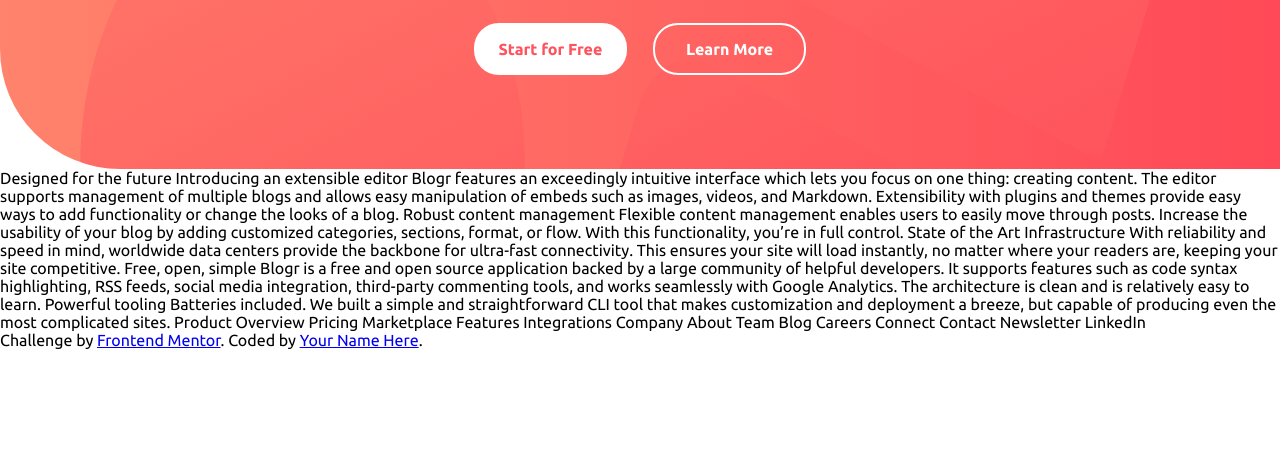
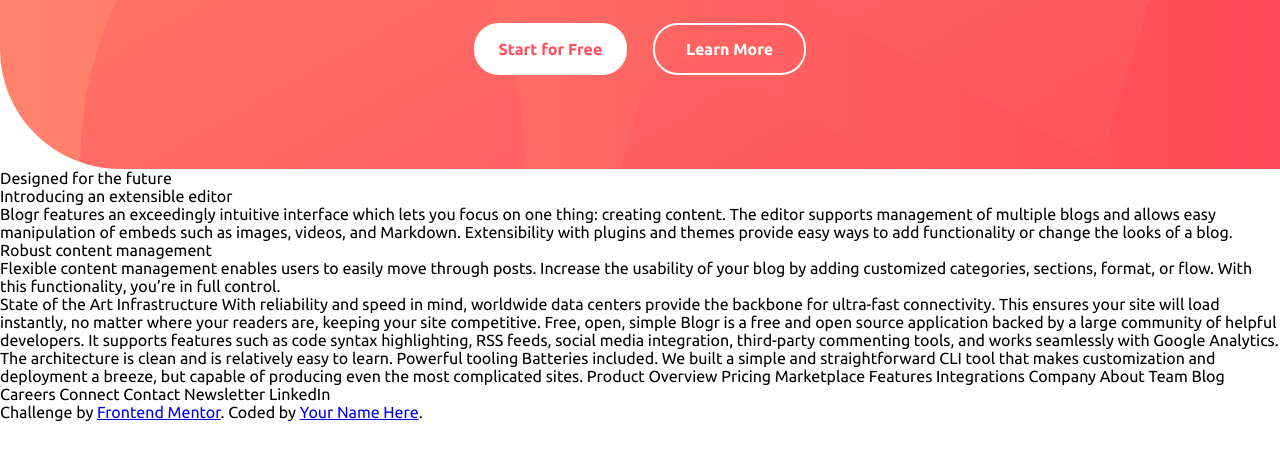
Before and after one commit to robpan38/blogr-landing-page, a plain HTML site: page index.html in a window 1280 px wide. Shown: the part 231-690 px from the top of the page. Drawn offline with Linux system fonts and the light colour scheme.

Commit message:
added some structure

```diff
--- a/index.html
+++ b/index.html
@@ -80,17 +80,36 @@
     </div>
   </header>
 
-  Designed for the future
+  <div class="editor">
+    <p class="title2">Designed for the future</p>
 
+    <div class="editorWrapper">
+      <div class="editorText">
+        <div class="editorParagraph">
+          <p clsas="editorTitle">
             Introducing an extensible editor
+          </p>
+          <p class="editorDescription">
             Blogr features an exceedingly intuitive interface which lets you focus on one thing: creating content.
             The editor supports management of multiple blogs and allows easy manipulation of embeds such as images,
             videos, and Markdown. Extensibility with plugins and themes provide easy ways to add functionality or
             change the looks of a blog.
+          </p>
+        </div>
 
+        <div class="editorParagraph">
+          <p class="editorTitle">
             Robust content management
+          </p>
+          <p class="editorDescription">
             Flexible content management enables users to easily move through posts. Increase the usability of your blog
             by adding customized categories, sections, format, or flow. With this functionality, you’re in full control.
+          </p>
+        </div>
+      </div>
+      <div class="editorArt"></div>
+    </div>
+  </div>
 
   State of the Art Infrastructure
   With reliability and speed in mind, worldwide data centers provide the backbone for ultra-fast connectivity.
```
Lines whose indentation alone changed are shown as unchanged.
